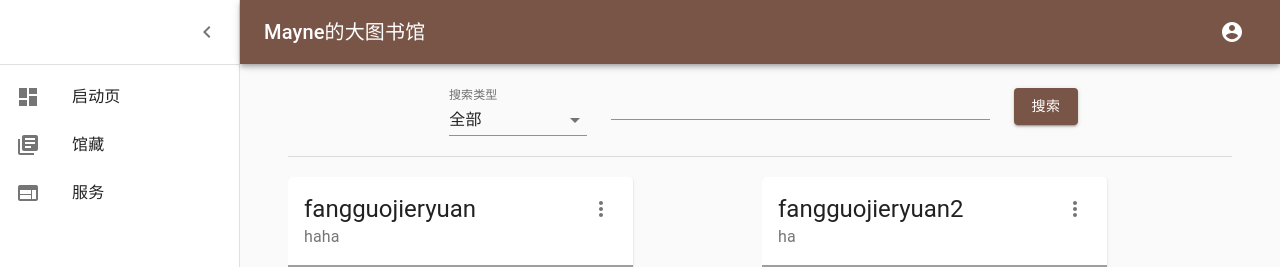
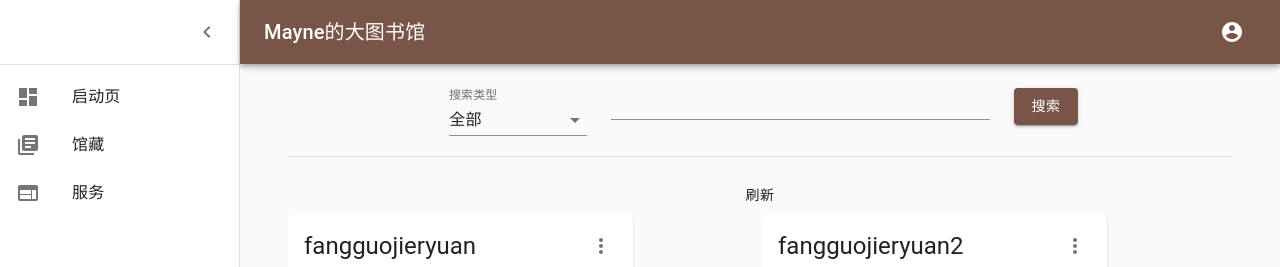
Before and after one commit to Ladder-Climbers/mayne-code, a React (Create React App) app in the folder frontend/: page / in a window 1280 px wide. Shown: the top 267 px of the page. Built offline with nearby package versions, Linux system fonts and the light colour scheme; grey boxes are pictures that could not be loaded.

Commit message:
to merge

```diff
--- a/frontend/src/components/Recommends.js
+++ b/frontend/src/components/Recommends.js
@@ -7,6 +7,7 @@ import ListSubheader from '@material-ui/core/ListSubheader';
 import IconButton from '@material-ui/core/IconButton';
 import InfoIcon from '@material-ui/icons/Info';
 import BookItem from "../components/BookItem";
+import { Box, Button } from '@material-ui/core';
 
 const useStyles = makeStyles((theme) => ({
   root: {
@@ -63,7 +64,10 @@ export default function Recomends() {
       cover: "https://tse1-mm.cn.bing.net/th/id/OIP.k7lJNlhDglQEC5j6mSlNVwHaJ9?w=192&h=258&c=7&o=5&dpr=1.25&pid=1.7"
     },
   ];
-  return (<GridList cellHeight={500} className={classes.gridList}>
+  return (<Box>
+    <Button fullWidth>刷新</Button>
+    <br />
+    <GridList cellHeight={500} className={classes.gridList}>
       {/* <GridListTile key="Subheader" cols={2} style={{ height: 'auto' }}>
       <ListSubheader component="div">December</ListSubheader>
     </GridListTile> */}
@@ -75,5 +79,6 @@ export default function Recomends() {
       {/* {tileData.map((tile) => (
 
     ))} */}
-  </GridList>);
+    </GridList>
+  </Box>);
 };
```
Also changed, not shown: 1 other file (tests, documents, lock files or other folders). Lines whose indentation alone changed are shown as unchanged.
